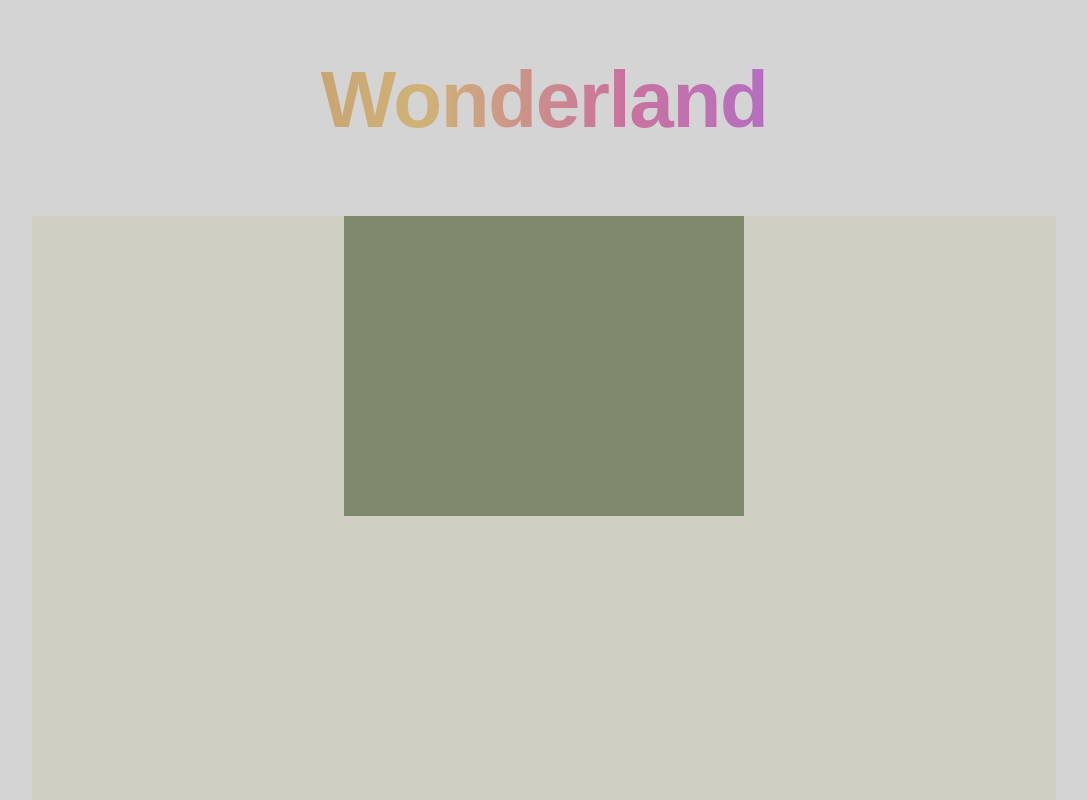
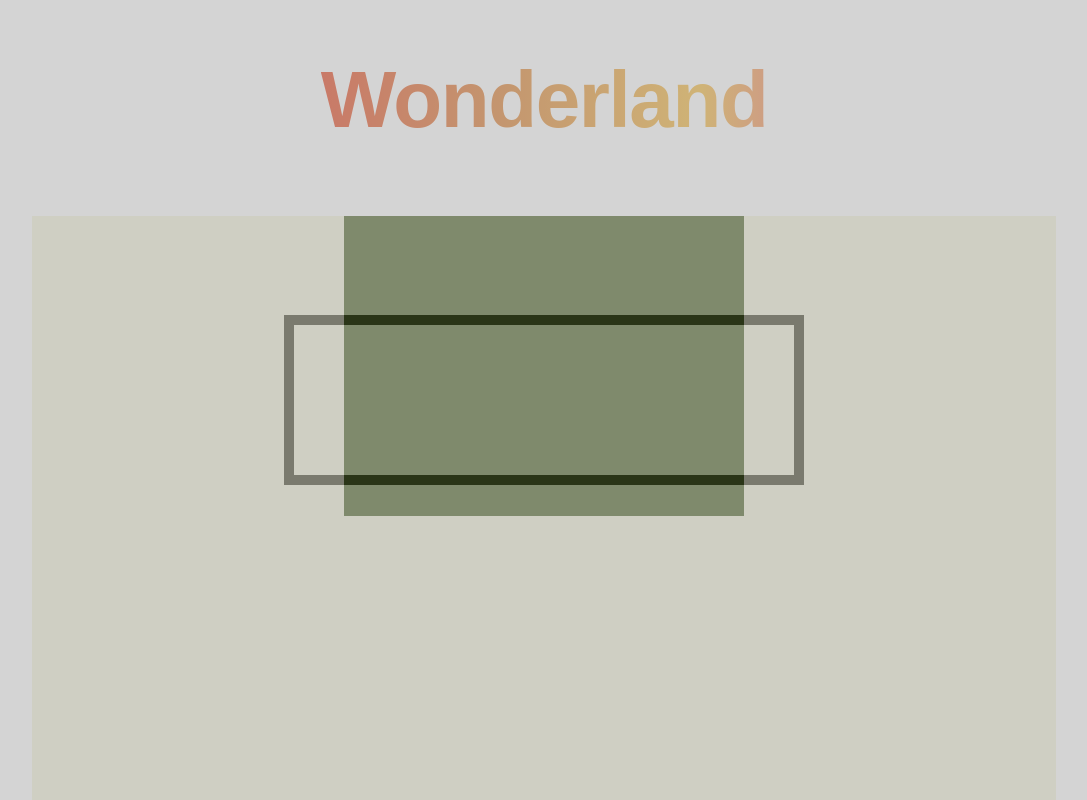
Before and after one commit to hwhong/wonderland, a React (Create React App) app: page / in a window 1280 px wide. Shown: the top 800 px of the page, without its empty margins (96-1183 px from the left). Built offline with nearby package versions, Linux system fonts and the light colour scheme.

Commit message:
getting super duper close

```diff
--- a/src/components/window-effect/window-effect.module.css
+++ b/src/components/window-effect/window-effect.module.css
@@ -17,6 +17,8 @@
 }
 
 .overlay {
+  justify-content: center;
+  align-items: center;
   background-color: darkgrey;
   /* position: absolute; */
   /* height: 100vh;
@@ -29,4 +31,11 @@
   top: 0;
   left: 0;
   position: fixed;
+  display: flex;
 }
+
+.window {
+  border: 10px solid black;
+  width: 500px;
+  height: 150px;
+}
--- a/src/components/window-effect/window-effect.tsx
+++ b/src/components/window-effect/window-effect.tsx
@@ -2,13 +2,19 @@ import React from "react";
 import styles from "./window-effect.module.css";
 
 export function WindowEffect() {
+  const windowRef = React.useRef<HTMLDivElement>(null);
+
+  React.useEffect(() => {
+    window.addEventListener("scroll", function (event) {});
+  }, []);
+
   return (
     <>
       <div className={styles.root}>
         <div className={styles.content}></div>
       </div>
       <div className={styles.overlay}>
-        <div className={styles.overlayContent}></div>
+        <div className={styles.window} ref={windowRef}></div>
       </div>
     </>
   );
```
